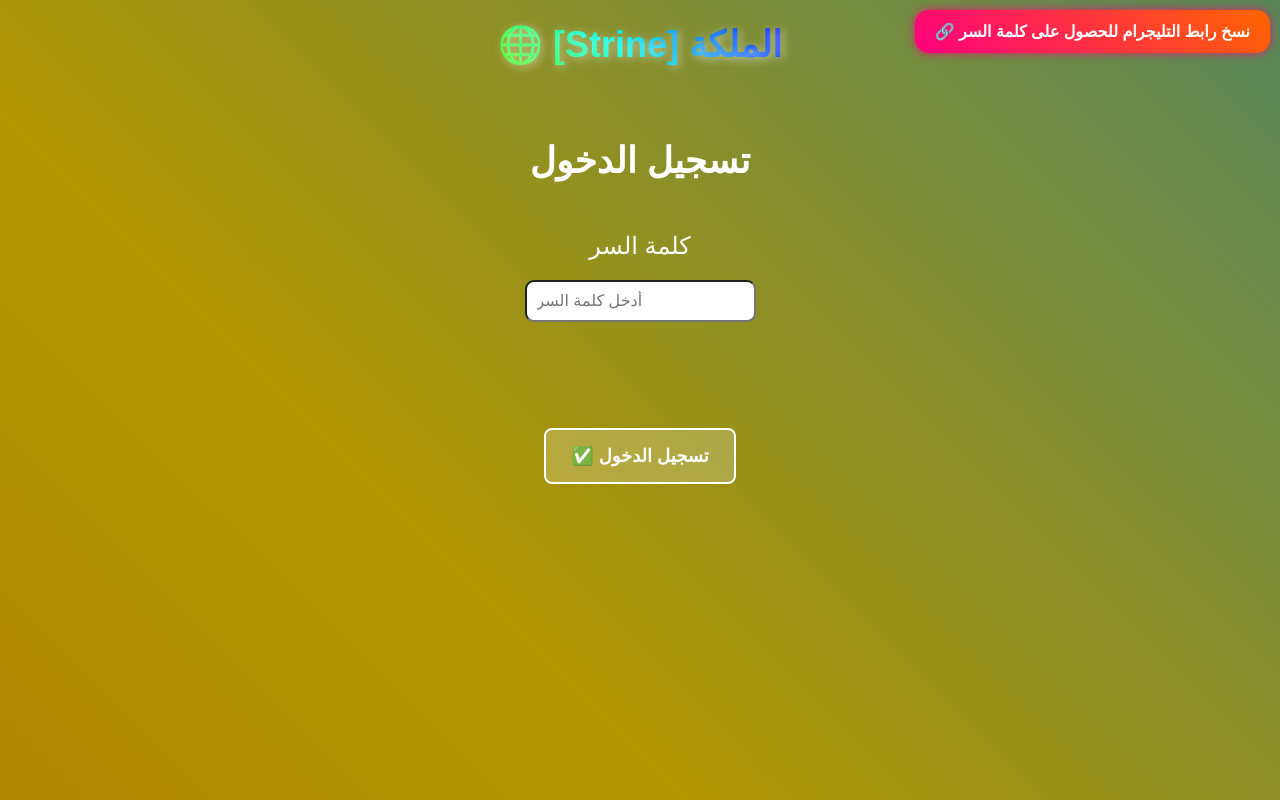
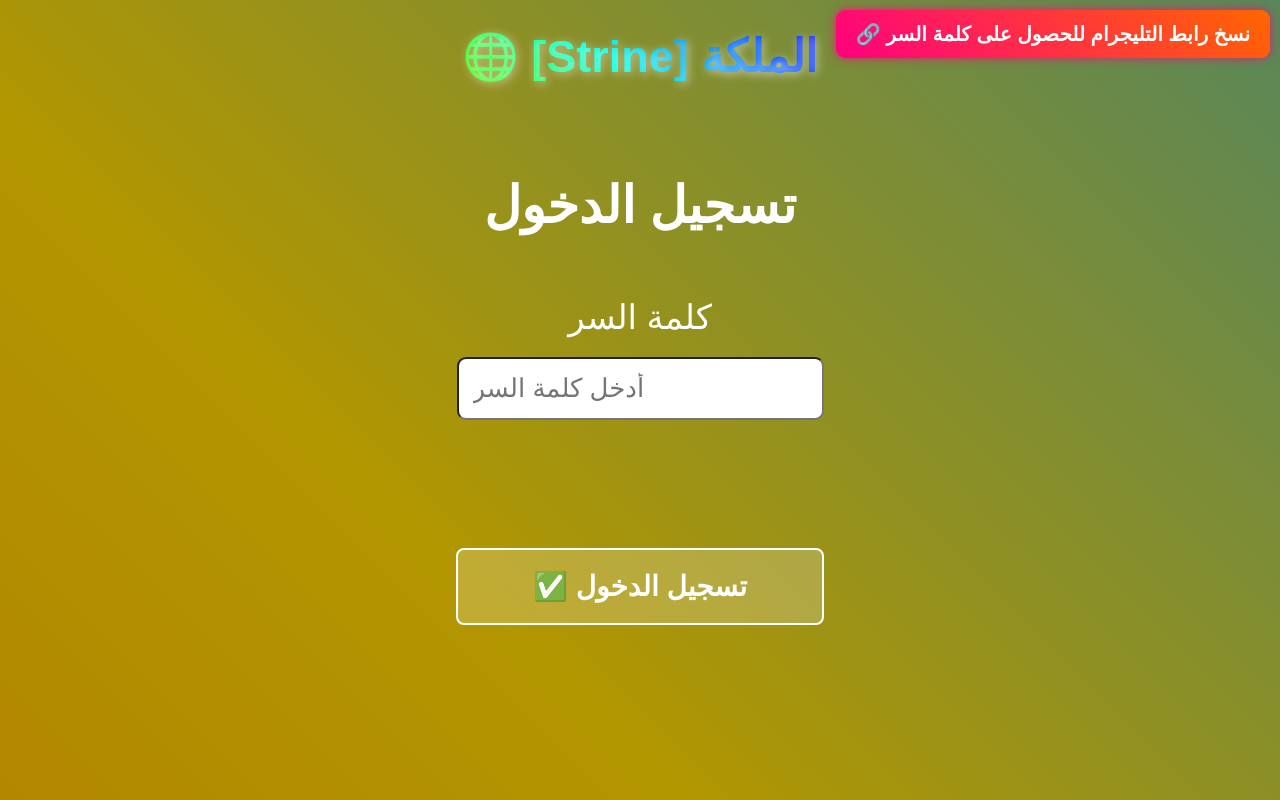
Before and after one commit to strine1/strine, a plain HTML site: page index.html in a window 1280 px wide. Drawn offline with Linux system fonts and the light colour scheme.

Commit message:
Add files via upload

```diff
--- a/style.css
+++ b/style.css
@@ -6,7 +6,7 @@ body {
     font-family: Arial, sans-serif;
     color: white;
     text-align: center;
-    font-size: 24px;
+    font-size: 34px;
     background: black;
 
     flex-direction: column; /* ترتيب العناصر عموديًا */
@@ -41,8 +41,8 @@ h1 {
 
 /* تصميم الأزرار */
 button {
-    padding: 15px 25px;
-    font-size: 18px;
+    padding: 20px 75px;
+    font-size: 28px;
     font-weight: bold;
     color: white;
     background: rgba(255, 255, 255, 0.2);
@@ -64,7 +64,7 @@ button:hover {
 }
 
 .logo {
-    font-size: 36px;
+    font-size: 45px;
     font-weight: bold;
     background: linear-gradient(45deg, #ff0000, #ff7300, #fffb00, #48ff00, #00ffea, #0048ff, #7a00ff, #ff00e6);
     background-size: 300% 300%;
@@ -118,16 +118,16 @@ width: 42px;
     color: white;
     border: none;
     padding: 12px 20px;
-    font-size: 16px;
+    font-size: 20px;
     font-weight: bold;
     cursor: pointer;
-    border-radius: 14px;
+    border-radius: 9px;
     box-shadow: 0 0 10px rgba(255, 0, 127, 0.8);
     transition: transform 0.2s, box-shadow 0.2s;
 }
 
 .copy-button:hover {
-    transform: scale(1.1);
+    transform: scale(1.08);
     box-shadow: 0 0 20px rgba(255, 0, 127, 1);
 }
 
@@ -150,3 +150,10 @@ width: 42px;
     opacity: 1;
     transform: translateY(10px);
 }
+
+input{
+padding: 14px;
+font-size: 26px;
+
+
+}
```
